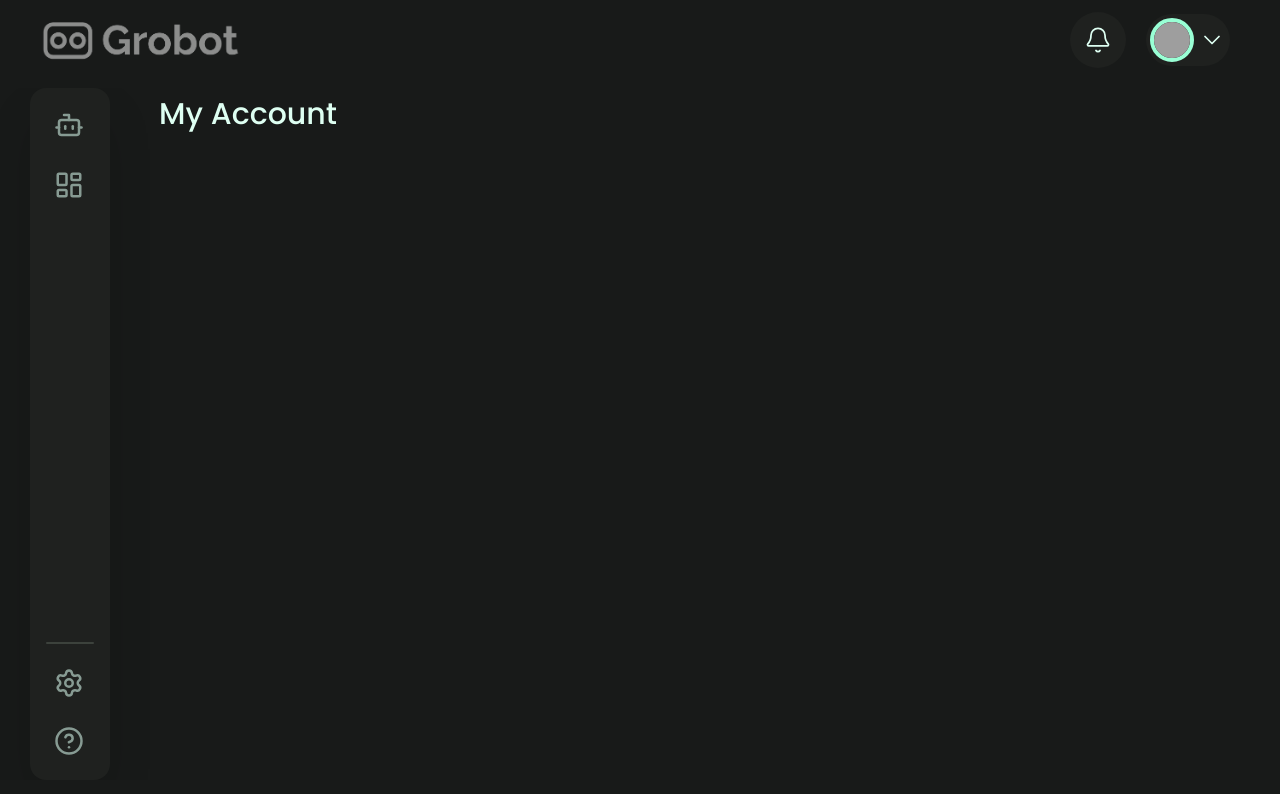
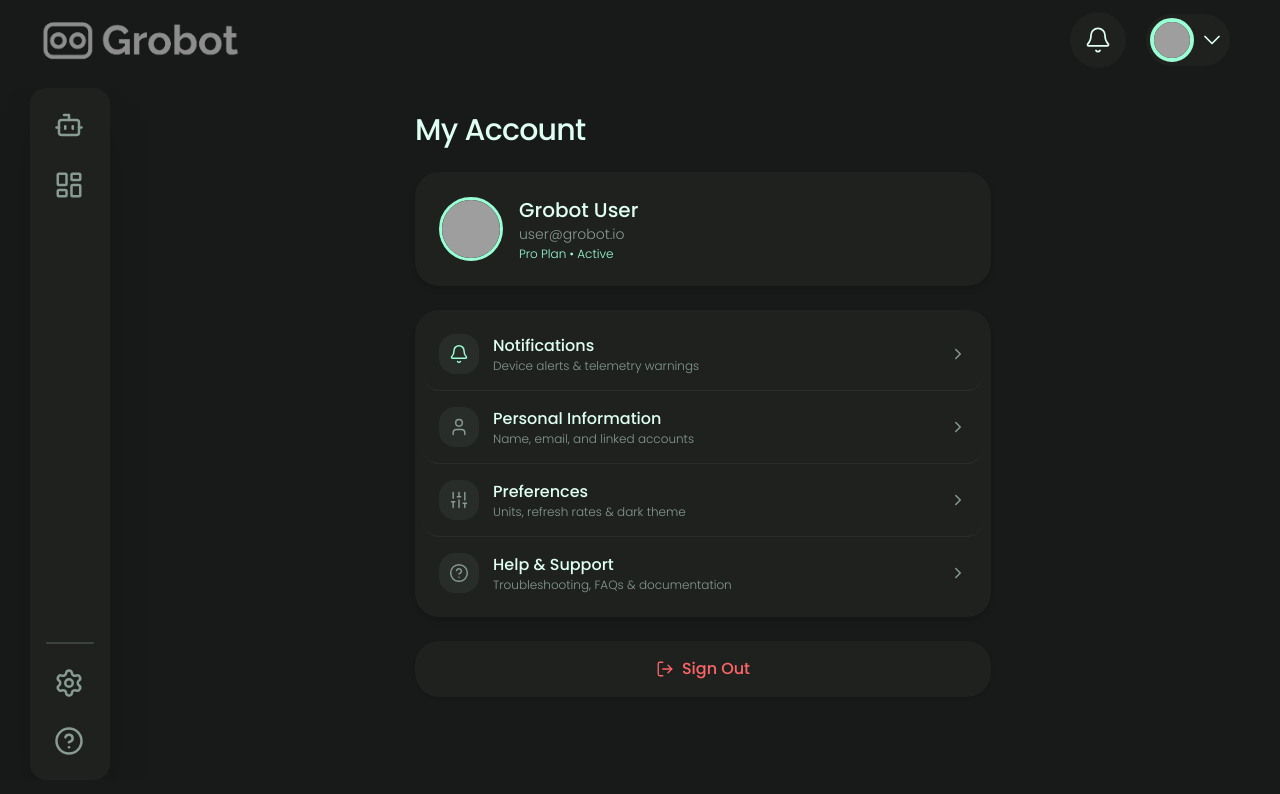
Before and after one commit to tanmaywankar/grobot-ecosystem, a React (Vite) app in the folder web/: page /profile in a window 1280 px wide. Shown: the top 794 px of the page. Built offline with nearby package versions, Linux system fonts and the light colour scheme; grey boxes are pictures that could not be loaded.

Commit message:
chores: minor fixes

```diff
--- a/web/src/components/dashboard/AreaChartCard.jsx
+++ b/web/src/components/dashboard/AreaChartCard.jsx
@@ -26,11 +26,12 @@ export default function AreaChartCard({
 
   return (
     <DashboardCard title={title} className={`h-[280px] ${className}`}>
-      <div className="w-full h-56 pt-2">
+      <div className="w-full h-56 pt-2 select-none outline-none focus:outline-none focus-within:outline-none [&_.recharts-surface]:outline-none [&_.recharts-wrapper]:outline-none [&_svg]:outline-none [&_*:focus]:outline-none">
         <ResponsiveContainer width="100%" height="100%">
           <AreaChart
             data={chartData}
             margin={{ top: 10, right: 10, left: -25, bottom: 0 }}
+            accessibilityLayer={false}
           >
             <defs>
               <linearGradient id="mintAreaGradient" x1="0" y1="0" x2="0" y2="1">
--- a/web/src/components/dashboard/DashboardCard.jsx
+++ b/web/src/components/dashboard/DashboardCard.jsx
@@ -1,10 +1,10 @@
 export default function DashboardCard({ title, children, className = "" }) {
   return (
     <div
-      className={`bg-[#1F211F] rounded-2xl md:rounded-3xl p-5 md:p-6 shadow-md md:shadow-lg flex flex-col justify-between select-none ${className}`}
+      className={`bg-card rounded-2xl md:rounded-3xl p-5 md:p-4 shadow-md md:shadow-lg flex flex-col justify-between select-none ${className}`}
     >
       {title && (
-        <h3 className="text-base md:text-lg font-medium text-text-main tracking-tight leading-tight mb-2">
+        <h3 className="text-base md:text-lg font-normal text-text-main tracking-tight leading-tight mb-2">
           {title}
         </h3>
       )}
--- a/web/src/components/dashboard/OfflineDeviceView.jsx
+++ b/web/src/components/dashboard/OfflineDeviceView.jsx
@@ -1,9 +1,10 @@
 export default function OfflineDeviceView() {
   return (
-    <div className="w-full min-h-[50vh] flex items-center justify-center select-none">
+    <div className="w-full min-h-[50vh] flex items-center justify-center select-none flex-col">
       <span className="text-8xl sm:text-9xl md:text-[140px] font-medium text-mint tracking-tight leading-none">
         404
       </span>
+      <p className="text-2xl font-light text-center"> The System is Offline</p>
     </div>
   );
 }
--- a/web/src/components/dashboard/RadialGaugeCard.jsx
+++ b/web/src/components/dashboard/RadialGaugeCard.jsx
@@ -19,7 +19,7 @@ export default function RadialGaugeCard({
       <div className="relative flex flex-col items-center justify-center pt-1 pb-0">
         <svg
           viewBox="0 0 200 115"
-          className="w-full max-w-[215px] overflow-visible"
+          className="w-full max-w-[215px] overflow-visible -translate-y-4"
         >
           {/* Background Track */}
           <path
@@ -45,7 +45,7 @@ export default function RadialGaugeCard({
 
         {/* Centered Metric & Subtitle */}
         <div className="absolute inset-x-0 bottom-2.5 flex flex-col items-center justify-center text-center">
-          <span className="text-3xl md:text-4xl font-medium text-text-main tracking-tight leading-none">
+          <span className="text-3xl md:text-4xl font-regular text-text-main tracking-tight leading-none">
             {value} {unit}
           </span>
           <span className="text-base md:text-lg font-light text-text-muted mt-1.5 leading-none">
--- a/web/src/components/topNavbar.jsx
+++ b/web/src/components/topNavbar.jsx
@@ -1,6 +1,6 @@
 import { useState } from "react";
 import { Link, useNavigate, useLocation, useSearchParams } from "react-router-dom";
-import { Bell, ChevronDown } from "lucide-react";
+import { ChevronDown, ArrowLeft, Bell } from "lucide-react";
 import RobotSelector from "./dashboard/RobotSelector.jsx";
 import {
   INITIAL_DEVICES,
@@ -34,12 +34,7 @@ export default function TopNavbar({ logoUrl, placeholder }) {
   const closeMenu = () => setActiveMenu(null);
 
   const handleNotificationsClick = () => {
-    if (window.innerWidth < 768) {
-      closeMenu();
-      navigate("/notifications");
-    } else {
     toggleMenu("notifications");
-    }
   };
 
   const handleProfileClick = () => {
@@ -49,6 +44,11 @@ export default function TopNavbar({ logoUrl, placeholder }) {
     } else {
       toggleMenu("profile");
     }
+  };
+
+  const handleBackToDevices = () => {
+    closeMenu();
+    navigate("/devices");
   };
 
   return (
@@ -61,14 +61,49 @@ export default function TopNavbar({ logoUrl, placeholder }) {
         />
       )}
 
-      {/* Grobot Logo */}
-      <Link to="/" onClick={closeMenu} className="cursor-pointer shrink-0 z-10">
+      {/* Left Slot: Mobile Back Button on /dashboard, otherwise Grobot Logo */}
+      <div className="flex items-center shrink-0 z-10">
+        {isDashboard ? (
+          <>
+            {/* Accessible Mobile Back Arrow (< md) */}
+            <button
+              type="button"
+              onClick={handleBackToDevices}
+              aria-label="Back to devices list"
+              className="md:hidden size-11.5 flex items-center justify-center bg-card hover:bg-track active:scale-95 text-text-main rounded-full cursor-pointer transition-all duration-200 focus-visible:ring-2 focus-visible:ring-mint focus-visible:outline-none shadow-xs"
+            >
+              <ArrowLeft className="size-6 stroke-2" />
+            </button>
+
+            {/* Desktop Grobot Logo (md+) */}
+            <Link
+              to="/"
+              onClick={closeMenu}
+              aria-label="Grobot Home"
+              className="hidden md:block cursor-pointer focus-visible:ring-2 focus-visible:ring-mint focus-visible:outline-none rounded-xl"
+            >
+              <img
+                src={logoUrl}
+                className="h-20 w-auto opacity-50 object-cover hover:opacity-95 transition-opacity"
+                alt="Grobot logo"
+              />
+            </Link>
+          </>
+        ) : (
+          <Link
+            to="/"
+            onClick={closeMenu}
+            aria-label="Grobot Home"
+            className="cursor-pointer focus-visible:ring-2 focus-visible:ring-mint focus-visible:outline-none rounded-xl"
+          >
             <img
               src={logoUrl}
               className="h-14 md:h-20 w-auto opacity-80 md:opacity-50 object-contain md:object-cover hover:opacity-95 transition-opacity"
               alt="Grobot logo"
             />
           </Link>
+        )}
+      </div>
 
       {/* Robot Selector in Top Heading when on /dashboard */}
       {isDashboard && (
@@ -84,19 +119,19 @@ export default function TopNavbar({ logoUrl, placeholder }) {
       {/* Right Controls */}
       <div className="mr-0 md:mr-5 flex flex-row items-center gap-3 md:gap-5 shrink-0 z-10">
 
-        {/* Notifications */}
-        <div className="relative">
+        {/* Notifications (Desktop & Tablet only - hidden on mobile) */}
+        <div className="relative hidden md:block">
           <button
             type="button"
             onClick={handleNotificationsClick}
             aria-label="Notifications"
-            className="size-11.5 md:size-14 flex items-center justify-center hover:bg-track bg-card rounded-full cursor-pointer transition-colors"
+            className="size-11.5 md:size-14 flex items-center justify-center hover:bg-track bg-card rounded-full cursor-pointer transition-colors focus-visible:ring-2 focus-visible:ring-mint focus-visible:outline-none"
           >
             <Bell className="size-6 md:size-7 stroke-[2.25] md:stroke-[1.5]" strokeWidth={1.5} />
           </button>
 
           {activeMenu === "notifications" && (
-            <div className="hidden md:flex absolute right-0 top-15 md:top-16 w-72 md:w-80 max-w-[calc(100vw-2rem)] bg-card rounded-2xl p-4 shadow-2xl z-50 flex-col gap-3">
+            <div className="hidden md:flex absolute right-0 top-15 md:top-16 w-72 md:w-80 max-w-[calc(100vw-2rem)] bg-card rounded-2xl p-4 shadow-2xl z-50 flex-col gap-3 border border-placeholder/20">
               <div className="flex items-center justify-between pb-2">
                 <Link
                   to="/notifications"
@@ -129,7 +164,7 @@ export default function TopNavbar({ logoUrl, placeholder }) {
             type="button"
             onClick={handleProfileClick}
             aria-label="User profile"
-            className="p-0.5 md:p-1 bg-card hover:bg-track rounded-full items-center flex flex-row cursor-pointer transition-colors"
+            className="p-0.5 md:p-1 bg-card hover:bg-track rounded-full items-center flex flex-row cursor-pointer transition-colors focus-visible:ring-2 focus-visible:ring-mint focus-visible:outline-none"
           >
             <img
               src={placeholder}
@@ -145,7 +180,7 @@ export default function TopNavbar({ logoUrl, placeholder }) {
           </button>
 
           {activeMenu === "profile" && (
-            <div className="hidden md:flex absolute right-0 top-15 md:top-16 w-52 md:w-60 bg-card rounded-2xl p-3 shadow-2xl z-50 flex-col gap-1">
+            <div className="hidden md:flex absolute right-0 top-15 md:top-16 w-56 md:w-64 bg-card rounded-2xl p-3 shadow-2xl z-50 flex-col gap-1 border border-placeholder/20">
               <Link
                 to="/profile"
                 onClick={closeMenu}
@@ -156,6 +191,17 @@ export default function TopNavbar({ logoUrl, placeholder }) {
               </Link>
 
               <div className="h-0.5 bg-track rounded-full my-1" />
+
+              <Link
+                to="/notifications"
+                onClick={closeMenu}
+                className="w-full flex items-center justify-between px-3 py-2 text-sm text-text-muted hover:text-text-main hover:bg-track rounded-xl transition-colors cursor-pointer"
+              >
+                <div className="flex items-center gap-2.5">
+                  <Bell size={16} strokeWidth={1.75} />
+                  <span>Notifications</span>
+                </div>
+              </Link>
 
               <Link
                 to="/profile"
@@ -184,7 +230,6 @@ export default function TopNavbar({ logoUrl, placeholder }) {
             </div>
           )}
         </div>
-
       </div>
     </div>
   );
--- a/web/src/index.css
+++ b/web/src/index.css
@@ -1,6 +1,5 @@
 @import url('https://fonts.googleapis.com/css2?family=Poppins:ital,wght@0,100;0,200;0,300;0,400;0,500;0,600;0,700;0,800;0,900;1,100;1,200;1,300;1,400;1,500;1,600;1,700;1,800;1,900&display=swap');
 @import "tailwindcss";
-
 
 @theme {
   --color-canvas: #181A19;
@@ -12,6 +11,17 @@
   --color-text-muted: #879B93;
 }
 
+/* Remove Recharts click focus outlines */
+.recharts-surface,
+.recharts-wrapper,
+.recharts-responsive-container,
+.recharts-surface:focus,
+.recharts-wrapper:focus,
+.recharts-surface *:focus {
+  outline: none !important;
+  box-shadow: none !important;
+}
+
 /* Desktop scrollbar styling */
 @media (min-width: 768px) {
   ::-webkit-scrollbar {
@@ -21,13 +31,12 @@
 
   ::-webkit-scrollbar-track {
     background: transparent;
-    margin-block: 16px; /* Keeps the thumb away from the top/bottom rounded corners */
+    margin-block: 16px;
   }
 
   ::-webkit-scrollbar-thumb {
     background-color: var(--color-placeholder);
     border-radius: 9999px;
-    /* Thick transparent border creates an inward inset effect */
     border: 4px solid transparent;
     background-clip: content-box;
     transition: background-color 0.2s ease;
--- a/web/src/views/notificationsView.jsx
+++ b/web/src/views/notificationsView.jsx
@@ -1,3 +1,23 @@
+import { Bell } from "lucide-react";
+
 export default function NotificationsView() {
-  return <h1 className="text-3xl font-medium text-text-main">Notifications</h1>;
+  return (
+    <div className="w-full max-w-xl mx-auto flex flex-col gap-6 select-none pb-12 pt-2 md:pt-4">
+      <h1 className="text-2xl md:text-3xl font-medium text-text-main tracking-tight">
+        Notifications
+      </h1>
+
+      <div className="bg-[#1F211F] rounded-3xl p-8 md:p-12 shadow-md flex flex-col items-center justify-center text-center">
+        <div className="size-16 rounded-full bg-[#292D29] flex items-center justify-center text-mint mb-4">
+          <Bell size={28} strokeWidth={1.75} />
+        </div>
+        <h2 className="text-lg font-medium text-text-main">
+          All caught up!
+        </h2>
+        <p className="text-sm font-light text-text-muted mt-1 max-w-xs">
+          No new alerts or telemetry warnings from your plant robots.
+        </p>
+      </div>
+    </div>
+  );
 }
--- a/web/src/views/profileView.jsx
+++ b/web/src/views/profileView.jsx
@@ -1,3 +1,126 @@
+import { Link } from "react-router-dom";
+import { Bell, User, Sliders, HelpCircle, LogOut, ChevronRight } from "lucide-react";
+import placeholder from "../assets/accountPlaceholder.png";
+
 export default function ProfileView() {
-  return <h1 className="text-3xl font-medium text-text-main">My Account</h1>;
+  return (
+    <div className="w-full max-w-xl mx-auto flex flex-col gap-6 select-none pb-12 pt-2 md:pt-4">
+      <h1 className="text-2xl md:text-3xl font-medium text-text-main tracking-tight">
+        My Account
+      </h1>
+
+      {/* User Info Card */}
+      <div className="bg-[#1F211F] rounded-3xl p-5 md:p-6 shadow-md flex items-center gap-4">
+        <img
+          src={placeholder}
+          alt="User Profile"
+          className="size-16 rounded-full border-[3px] border-mint object-cover"
+        />
+        <div className="flex flex-col min-w-0">
+          <h2 className="text-lg md:text-xl font-medium text-text-main truncate">
+            Grobot User
+          </h2>
+          <span className="text-sm font-light text-text-muted truncate">
+            user@grobot.io
+          </span>
+          <span className="text-xs font-light text-mint mt-0.5">
+            Pro Plan • Active
+          </span>
+        </div>
+      </div>
+
+      {/* Account Settings List */}
+      <div className="bg-[#1F211F] rounded-3xl p-2 shadow-md flex flex-col divide-y divide-[#2A2E2A]">
+        {/* Notifications (Primary Item on Android) */}
+        <Link
+          to="/notifications"
+          className="flex items-center justify-between p-4 hover:bg-[#272B27] rounded-2xl transition-colors cursor-pointer group"
+        >
+          <div className="flex items-center gap-3.5">
+            <div className="size-10 rounded-2xl bg-[#292D29] flex items-center justify-center text-mint group-hover:scale-105 transition-transform">
+              <Bell size={20} strokeWidth={1.75} />
+            </div>
+            <div className="flex flex-col">
+              <span className="text-base font-medium text-text-main">
+                Notifications
+              </span>
+              <span className="text-xs font-light text-text-muted">
+                Device alerts & telemetry warnings
+              </span>
+            </div>
+          </div>
+          <ChevronRight size={18} className="text-text-muted group-hover:text-text-main transition-colors" />
+        </Link>
+
+        {/* Profile Details */}
+        <div className="flex items-center justify-between p-4 hover:bg-[#272B27] rounded-2xl transition-colors cursor-pointer group">
+          <div className="flex items-center gap-3.5">
+            <div className="size-10 rounded-2xl bg-[#292D29] flex items-center justify-center text-text-muted group-hover:text-text-main group-hover:scale-105 transition-all">
+              <User size={20} strokeWidth={1.75} />
+            </div>
+            <div className="flex flex-col">
+              <span className="text-base font-medium text-text-main">
+                Personal Information
+              </span>
+              <span className="text-xs font-light text-text-muted">
+                Name, email, and linked accounts
+              </span>
+            </div>
+          </div>
+          <ChevronRight size={18} className="text-text-muted group-hover:text-text-main transition-colors" />
+        </div>
+
+        {/* Preferences */}
+        <Link
+          to="/settings"
+          className="flex items-center justify-between p-4 hover:bg-[#272B27] rounded-2xl transition-colors cursor-pointer group"
+        >
+          <div className="flex items-center gap-3.5">
+            <div className="size-10 rounded-2xl bg-[#292D29] flex items-center justify-center text-text-muted group-hover:text-text-main group-hover:scale-105 transition-all">
+              <Sliders size={20} strokeWidth={1.75} />
+            </div>
+            <div className="flex flex-col">
+              <span className="text-base font-medium text-text-main">
+                Preferences
+              </span>
+              <span className="text-xs font-light text-text-muted">
+                Units, refresh rates & dark theme
+              </span>
+            </div>
+          </div>
+          <ChevronRight size={18} className="text-text-muted group-hover:text-text-main transition-colors" />
+        </Link>
+
+        {/* Support */}
+        <Link
+          to="/support"
+          className="flex items-center justify-between p-4 hover:bg-[#272B27] rounded-2xl transition-colors cursor-pointer group"
+        >
+          <div className="flex items-center gap-3.5">
+            <div className="size-10 rounded-2xl bg-[#292D29] flex items-center justify-center text-text-muted group-hover:text-text-main group-hover:scale-105 transition-all">
+              <HelpCircle size={20} strokeWidth={1.75} />
+            </div>
+            <div className="flex flex-col">
+              <span className="text-base font-medium text-text-main">
+                Help & Support
+              </span>
+              <span className="text-xs font-light text-text-muted">
+                Troubleshooting, FAQs & documentation
+              </span>
+            </div>
+          </div>
+          <ChevronRight size={18} className="text-text-muted group-hover:text-text-main transition-colors" />
+        </Link>
+      </div>
+
+      {/* Sign Out Action */}
+      <button
+        type="button"
+        className="w-full bg-[#1F211F] hover:bg-red-500/10 text-red-400 p-4 rounded-3xl font-medium text-base flex items-center justify-center gap-2 transition-colors cursor-pointer shadow-sm active:scale-98"
+      >
+        <LogOut size={18} strokeWidth={1.75} />
+        <span>Sign Out</span>
+      </button>
+    </div>
+  );
 }
```
Also changed, not shown: web/src/components/dashboard/OverallConditionCard.jsx (+6 -6 lines), web/src/components/dashboard/ProgressBarCard.jsx (+4 -4 lines), web/src/components/dashboard/RobotSelector.jsx (+2 -7 lines). Lines whose indentation alone changed are shown as unchanged.
